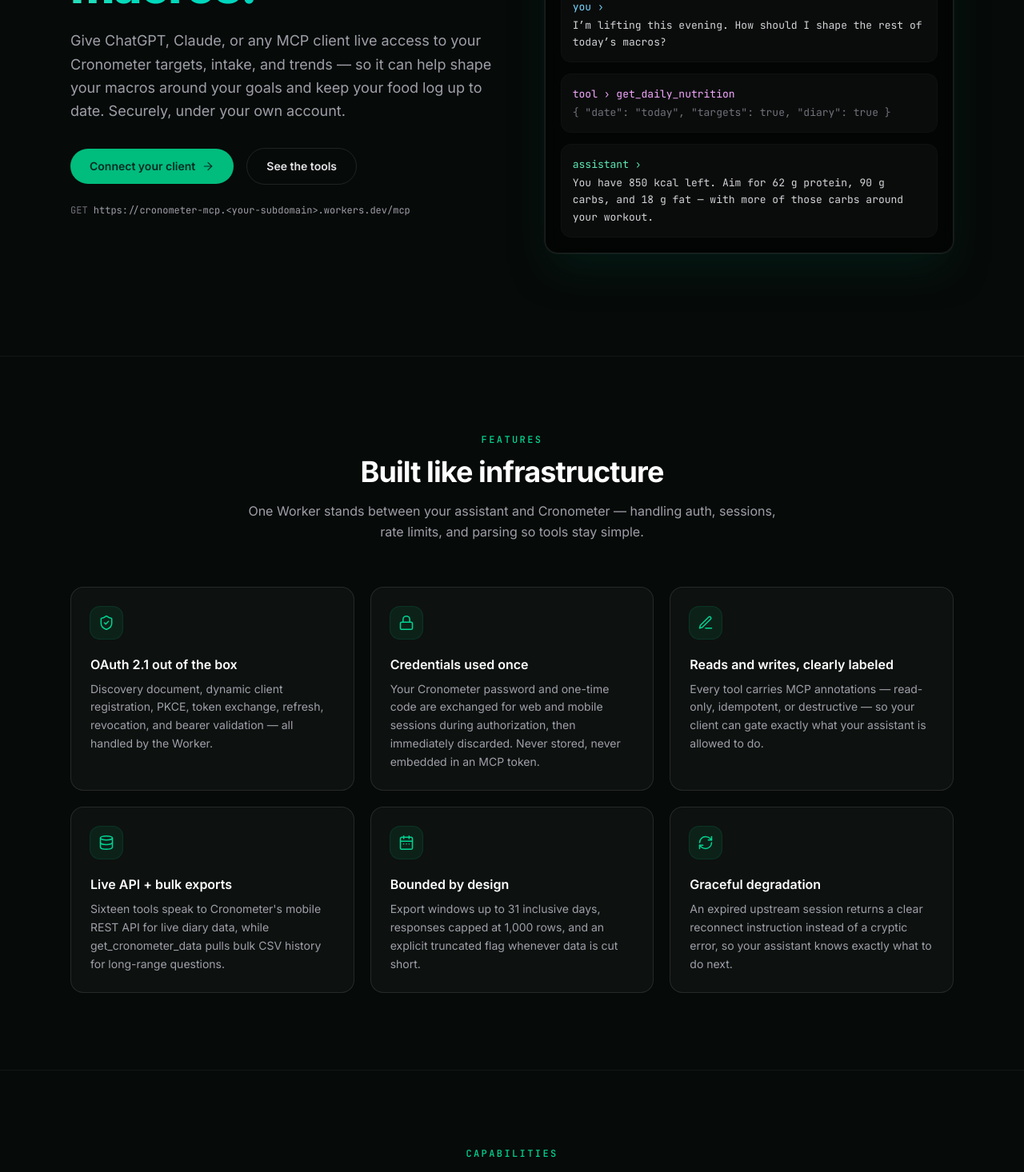
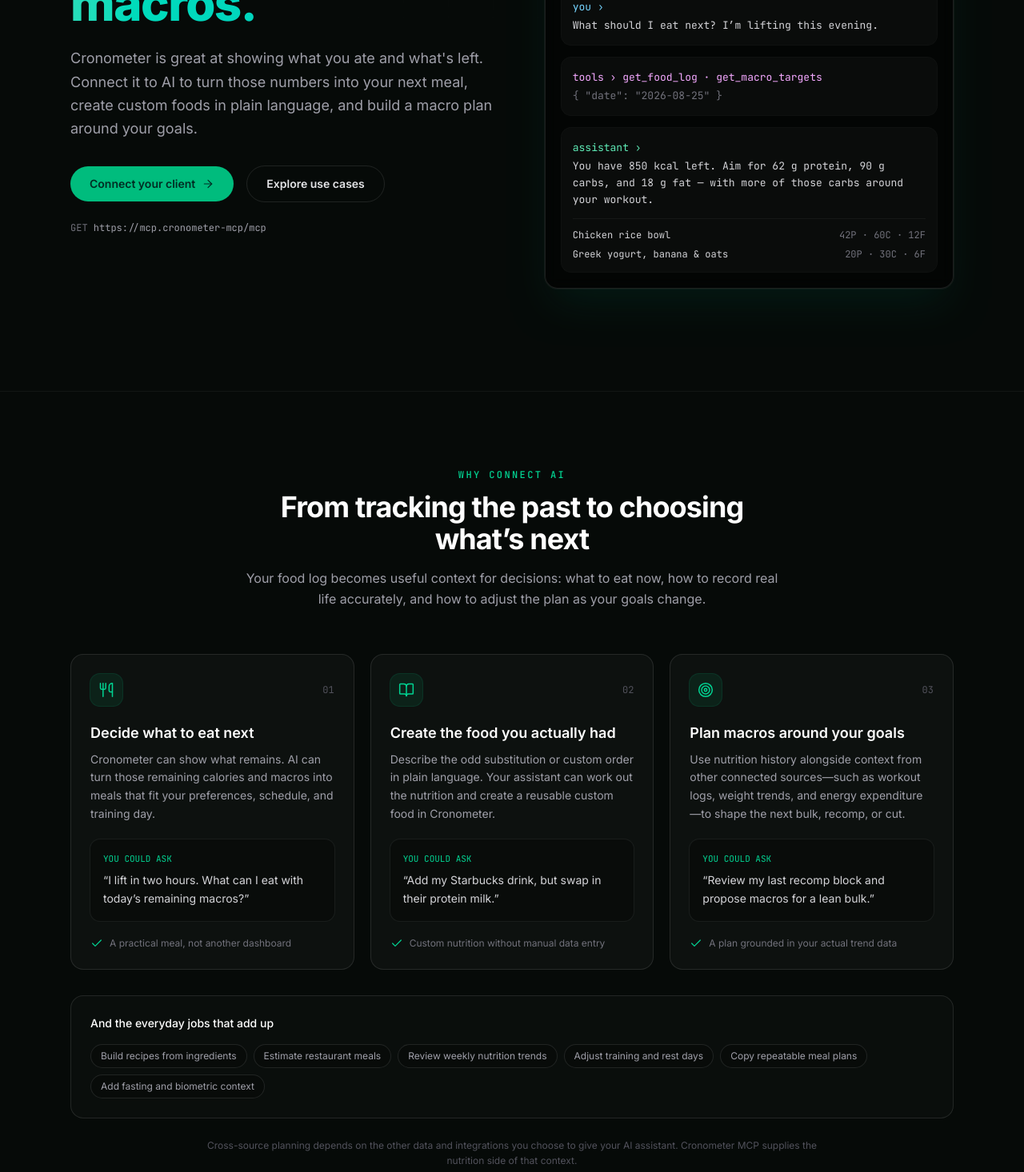
Before and after one commit to atticoos/cronometer-mcp, a React (Vite) app in the folder apps/homepage/: page / in a window 1280 px wide. Shown: the part 380-1846 px from the top of the page at 80% size. Built offline with nearby package versions, Linux system fonts and the light colour scheme.

Commit message:
feat(homepage): reframe messaging around nutrition use cases

```diff
--- a/apps/homepage/index.html
+++ b/apps/homepage/index.html
@@ -6,7 +6,7 @@
     <meta name="viewport" content="width=device-width, initial-scale=1.0" />
     <meta
       name="description"
-      content="Let AI help tailor your macros with live access to your Cronometer targets, intake, trends, and food log."
+      content="Connect Cronometer to AI to decide what to eat next, create custom foods in plain language, and plan macros around your goals."
     />
     <link rel="canonical" href="https://cronometer-mcp.dev/" />
     <meta property="og:type" content="website" />
@@ -14,7 +14,7 @@
     <meta property="og:title" content="Cronometer MCP — Let AI tailor your macros" />
     <meta
       property="og:description"
-      content="Turn your Cronometer targets, intake, and trends into personalized macro guidance."
+      content="Turn what you logged and what remains into your next meal, custom foods, and a macro plan built around your goals."
     />
     <meta property="og:image" content="https://cronometer-mcp.dev/og.png" />
     <meta property="og:image:secure_url" content="https://cronometer-mcp.dev/og.png" />
@@ -26,7 +26,7 @@
     <meta name="twitter:title" content="Cronometer MCP — Let AI tailor your macros" />
     <meta
       name="twitter:description"
-      content="Turn your Cronometer targets, intake, and trends into personalized macro guidance."
+      content="Turn what you logged and what remains into your next meal, custom foods, and a macro plan built around your goals."
     />
     <meta name="twitter:image" content="https://cronometer-mcp.dev/og.png" />
     <meta name="twitter:image:alt" content="Cronometer MCP — Let AI tailor your macros" />
--- a/apps/homepage/scripts/og-image.html
+++ b/apps/homepage/scripts/og-image.html
@@ -172,15 +172,15 @@
     <div>
       <h1>Let AI <span>tailor your macros.</span></h1>
       <p class="sub">
-        Turn your Cronometer targets, intake, and trends into personalized macro guidance —
-        securely, under your own account.
+        Turn what you logged and what remains into your next meal, custom foods, and a macro plan
+        built around your goals.
       </p>
     </div>
     <div class="chips">
       <div class="chip read"><span class="dot"></span>get_macro_targets</div>
       <div class="chip read"><span class="dot"></span>get_food_log</div>
       <div class="chip read"><span class="dot"></span>get_daily_nutrition</div>
-      <div class="chip write"><span class="dot"></span>add_recipe</div>
+      <div class="chip write"><span class="dot"></span>add_custom_food</div>
       <div class="endpoint">GET /mcp · OAuth 2.1</div>
     </div>
   </body>
--- a/apps/homepage/src/App.tsx
+++ b/apps/homepage/src/App.tsx
@@ -23,11 +23,43 @@
 type Icon = ComponentType<{ className?: string }>;
 
 const NAV_LINKS = [
-  { label: "Features", href: "#features" },
+  { label: "Use cases", href: "#use-cases" },
   { label: "Capabilities", href: "#capabilities" },
-  { label: "Tools", href: "#tools" },
+  { label: "Security", href: "#security" },
   { label: "Setup", href: "#setup" },
-  { label: "Security", href: "#security" },
+];
+
+const USE_CASES: { icon: Icon; title: string; body: string; prompt: string; outcome: string }[] = [
+  {
+    icon: UtensilsIcon,
+    title: "Decide what to eat next",
+    body: "Cronometer can show what remains. AI can turn those remaining calories and macros into meals that fit your preferences, schedule, and training day.",
+    prompt: "I lift in two hours. What can I eat with today’s remaining macros?",
+    outcome: "A practical meal, not another dashboard",
+  },
+  {
+    icon: BookOpenIcon,
+    title: "Create the food you actually had",
+    body: "Describe the odd substitution or custom order in plain language. Your assistant can work out the nutrition and create a reusable custom food in Cronometer.",
+    prompt: "Add my Starbucks drink, but swap in their protein milk.",
+    outcome: "Custom nutrition without manual data entry",
+  },
+  {
+    icon: TargetIcon,
+    title: "Plan macros around your goals",
+    body: "Use nutrition history alongside context from other connected sources—such as workout logs, weight trends, and energy expenditure—to shape the next bulk, recomp, or cut.",
+    prompt: "Review my last recomp block and propose macros for a lean bulk.",
+    outcome: "A plan grounded in your actual trend data",
+  },
+];
+
+const MORE_USE_CASES = [
+  "Build recipes from ingredients",
+  "Estimate restaurant meals",
+  "Review weekly nutrition trends",
+  "Adjust training and rest days",
+  "Copy repeatable meal plans",
+  "Add fasting and biometric context",
 ];
 
 const FEATURES: { icon: Icon; title: string; body: string }[] = [
@@ -155,7 +187,7 @@
   { value: "1,000", label: "rows per response" },
 ];
 
-const ENDPOINT = "https://cronometer-mcp.<your-subdomain>.workers.dev/mcp";
+const ENDPOINT = "https://mcp.cronometer-mcp/mcp";
 
 function SectionHeading({
   eyebrow,
@@ -234,13 +266,13 @@
         <div className="rounded-xl bg-white/[0.03] p-3.5 ring-1 ring-white/5">
           <p className="text-sky-300">you ›</p>
           <p className="mt-0.5 text-zinc-300">
-            I’m lifting this evening. How should I shape the rest of today’s macros?
+            What should I eat next? I’m lifting this evening.
           </p>
         </div>
         <div className="rounded-xl bg-white/[0.03] p-3.5 ring-1 ring-white/5">
-          <p className="text-fuchsia-300">tool › get_daily_nutrition</p>
+          <p className="text-fuchsia-300">tools › get_food_log · get_macro_targets</p>
           <p className="mt-0.5 break-all text-zinc-500">
-            {'{ "date": "today", "targets": true, "diary": true }'}
+            {'{ "date": "2026-08-25" }'}
           </p>
         </div>
         <div className="rounded-xl bg-white/[0.03] p-3.5 ring-1 ring-white/5">
@@ -249,6 +281,16 @@
             You have 850 kcal left. Aim for 62 g protein, 90 g carbs, and 18 g fat — with more of
             those carbs around your workout.
           </p>
+          <div className="mt-3 space-y-2 border-t border-white/5 pt-3 text-xs">
+            <div className="flex items-start justify-between gap-3">
+              <p className="text-zinc-300">Chicken rice bowl</p>
+              <p className="shrink-0 text-zinc-500">42P · 60C · 12F</p>
+            </div>
+            <div className="flex items-start justify-between gap-3">
+              <p className="text-zinc-300">Greek yogurt, banana & oats</p>
+              <p className="shrink-0 text-zinc-500">20P · 30C · 6F</p>
+            </div>
+          </div>
         </div>
       </div>
     </div>
@@ -273,9 +315,9 @@
             </span>
           </h1>
           <p className="mt-6 max-w-xl text-lg leading-relaxed text-zinc-400">
-            Give ChatGPT, Claude, or any MCP client live access to your Cronometer targets, intake,
-            and trends — so it can help shape your macros around your goals and keep your food log
-            up to date. Securely, under your own account.
+            Cronometer is great at showing what you ate and what&apos;s left. Connect it to AI to turn
+            those numbers into your next meal, create custom foods in plain language, and build a
+            macro plan around your goals.
           </p>
           <div className="mt-8 flex flex-wrap items-center gap-4">
             <a
@@ -286,10 +328,10 @@
               <ArrowRightIcon className="size-4" />
             </a>
             <a
-              href="#tools"
+              href="#use-cases"
               className="inline-flex items-center gap-2 rounded-full border border-white/10 px-6 py-3 text-sm font-semibold text-zinc-200 transition-colors hover:border-white/25 hover:text-white"
             >
-              See the tools
+              Explore use cases
             </a>
           </div>
           <p className="mt-6 break-all font-mono text-xs text-zinc-500">
@@ -302,13 +344,69 @@
   );
 }
 
+function UseCases() {
+  return (
+    <section id="use-cases" className="border-t border-white/5 py-24">
+      <div className="mx-auto max-w-6xl px-6">
+        <SectionHeading eyebrow="Why connect AI" title="From tracking the past to choosing what’s next">
+          Your food log becomes useful context for decisions: what to eat now, how to record real
+          life accurately, and how to adjust the plan as your goals change.
+        </SectionHeading>
+        <div className="mt-14 grid gap-5 lg:grid-cols-3">
+          {USE_CASES.map((useCase, index) => (
+            <article
+              key={useCase.title}
+              className="flex flex-col rounded-2xl border border-white/10 bg-white/[0.03] p-6 transition-colors hover:border-emerald-500/30 hover:bg-emerald-500/[0.04]"
+            >
+              <div className="flex items-center justify-between">
+                <span className="flex size-10 items-center justify-center rounded-xl bg-emerald-500/10 text-emerald-400 ring-1 ring-emerald-500/20">
+                  <useCase.icon className="size-5" />
+                </span>
+                <span className="font-mono text-xs text-zinc-600">0{index + 1}</span>
+              </div>
+              <h3 className="mt-5 text-lg font-semibold text-white">{useCase.title}</h3>
+              <p className="mt-2 text-sm leading-relaxed text-zinc-400">{useCase.body}</p>
+              <div className="mt-5 rounded-xl bg-black/30 p-4 ring-1 ring-white/5">
+                <p className="font-mono text-[11px] text-emerald-400">YOU COULD ASK</p>
+                <p className="mt-2 text-sm leading-relaxed text-zinc-300">“{useCase.prompt}”</p>
+              </div>
+              <p className="mt-5 flex items-center gap-2 text-xs text-zinc-500">
+                <CheckIcon className="size-4 shrink-0 text-emerald-400" />
+                {useCase.outcome}
+              </p>
+            </article>
+          ))}
+        </div>
+        <div className="mt-8 rounded-2xl border border-white/10 bg-white/[0.02] p-6">
+          <p className="text-sm font-medium text-white">And the everyday jobs that add up</p>
+          <div className="mt-4 flex flex-wrap gap-2">
+            {MORE_USE_CASES.map((useCase) => (
+              <span
+                key={useCase}
+                className="rounded-full border border-white/10 bg-black/20 px-3 py-1.5 text-xs text-zinc-400"
+              >
+                {useCase}
+              </span>
+            ))}
+          </div>
+        </div>
+        <p className="mx-auto mt-6 max-w-3xl text-center text-xs leading-relaxed text-zinc-600">
+          Cross-source planning depends on the other data and integrations you choose to give your
+          AI assistant. Cronometer MCP supplies the nutrition side of that context.
+        </p>
+      </div>
+    </section>
+  );
+}
+
 function Features() {
   return (
     <section id="features" className="border-t border-white/5 py-24">
       <div className="mx-auto max-w-6xl px-6">
-        <SectionHeading eyebrow="Features" title="Built like infrastructure">
+        <SectionHeading eyebrow="Technical foundation" title="Built for the data behind the advice">
           One Worker stands between your assistant and Cronometer — handling auth, sessions, rate
-          limits, and parsing so tools stay simple.
+          limits, parsing, and permissions so useful automation does not become a security
+          shortcut.
         </SectionHeading>
         <div className="mt-14 grid gap-5 sm:grid-cols-2 lg:grid-cols-3">
           {FEATURES.map((feature) => (
@@ -333,7 +431,7 @@
   return (
     <section id="capabilities" className="border-t border-white/5 py-24">
       <div className="mx-auto max-w-6xl px-6">
-        <SectionHeading eyebrow="Capabilities" title="Eighteen tools, eight jobs">
+        <SectionHeading eyebrow="Capabilities" title="The data and actions behind the advice">
           connection_status keeps the link honest; the other seventeen read and write your account
           through Cronometer&apos;s mobile API and CSV exports. Every chip is annotated read, write,
           or destructive.
@@ -386,9 +484,9 @@
   return (
     <section id="tools" className="border-t border-white/5 py-24">
       <div className="mx-auto max-w-6xl px-6">
-        <SectionHeading eyebrow="Tools" title="Flagship examples">
-          A taste of the surface. Live tools return structured JSON; the bulk exporter returns
-          columns and rows that preserve Cronometer&apos;s CSV order.
+        <SectionHeading eyebrow="Under the hood" title="What your assistant can actually do">
+          Structured reads provide the context. Explicitly labeled writes handle the tedious work.
+          Bulk history makes longer-horizon planning possible.
         </SectionHeading>
         <div className="mx-auto mt-14 max-w-4xl space-y-5">
           <div className="rounded-2xl border border-white/10 bg-white/[0.03] p-6 sm:p-8">
@@ -413,7 +511,7 @@
           <div className="rounded-2xl border border-white/10 bg-white/[0.03] p-6 sm:p-8">
             <div className="flex flex-wrap items-center gap-3">
               <p className="font-mono text-base font-semibold text-emerald-300">
-                add_food_entry({"{"} foodId, measureId, grams, date?, diaryGroup? {"}"})
+                add_custom_food({"{"} foodName, serving, macros, nutrients? {"}"})
               </p>
               <span
                 className={`rounded-md border px-2 py-0.5 font-mono text-[11px] ${BADGE_STYLES.write}`}
@@ -422,11 +520,11 @@
               </span>
             </div>
             <p className="mt-3 text-sm leading-relaxed text-zinc-400">
-              Logs a serving to the diary. Pair it with search_foods and get_food_details to
-              resolve IDs, and remove_food_entry to undo.
+              Creates a reusable food with its serving size, calories, macros, and optional
+              micronutrients—useful when a real-world order does not match a database entry.
             </p>
             <pre className="mt-5 overflow-x-auto rounded-xl bg-black/40 p-4 font-mono text-xs leading-relaxed text-zinc-400 ring-1 ring-white/5">
-              {`{ "entry": { "id": "987654", "food_id": 89231, "grams": 150 },\n  "note": "Use the returned serving ID to remove this entry." }`}
+              {`{ "food": "Protein milk latte", "serving": "1 grande",\n  "energy_kcal": 210, "protein_g": 20,\n  "carbs_g": 24, "fat_g": 4 }`}
             </pre>
           </div>
           <div className="rounded-2xl border border-white/10 bg-white/[0.03] p-6 sm:p-8">
@@ -485,9 +583,9 @@
     title: "Start asking — and logging",
     body: (
       <>
-        Ask about today&apos;s diary, nutrition scores, or fasting stats — or let your assistant log
-        meals, build recipes, and track biometrics for you. Live tools hit Cronometer&apos;s mobile
-        API; bulk history comes from bounded CSV exports.
+        Ask what to eat next, create a custom food in plain language, review a nutrition trend, or
+        plan macros for your next training block. Live tools hit Cronometer&apos;s mobile API; bulk
+        history comes from bounded CSV exports.
       </>
     ),
   },
@@ -552,8 +650,8 @@
           Ready to wire up your assistant?
         </h2>
         <p className="mt-4 text-base leading-relaxed text-zinc-400">
-          Deploy the Worker, add the connector URL, sign in once — then ask questions, log meals,
-          and build recipes in plain language.
+          Add the connector, sign in once, and turn today&apos;s remaining macros into a meal you can
+          actually eat.
         </p>
         <a
           href="#setup"
@@ -597,6 +695,7 @@
       <Nav />
       <main>
         <Hero />
+        <UseCases />
         <Features />
         <Capabilities />
         <Tools />
```
Also changed, not shown: apps/homepage/public/og.png.
